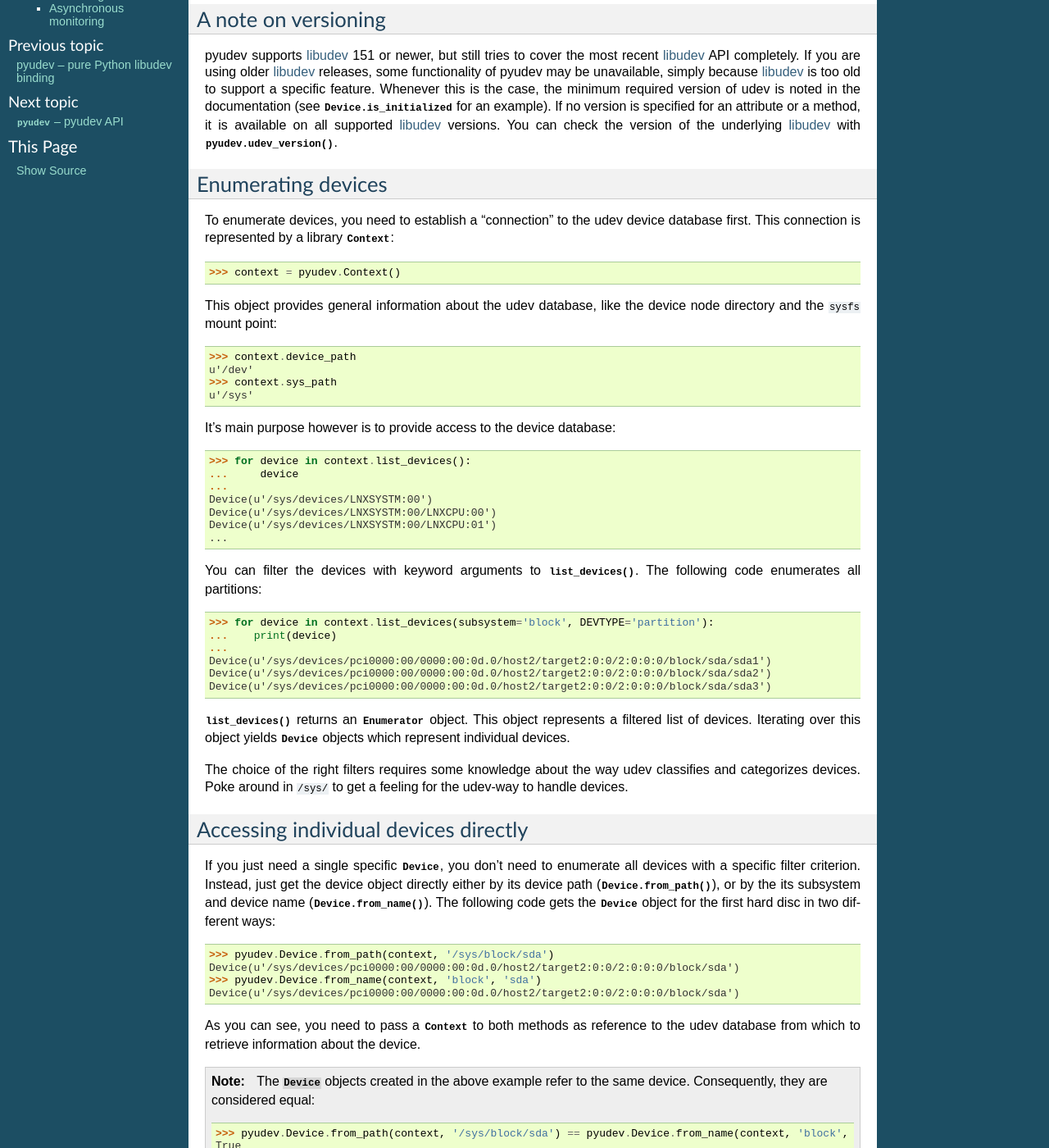
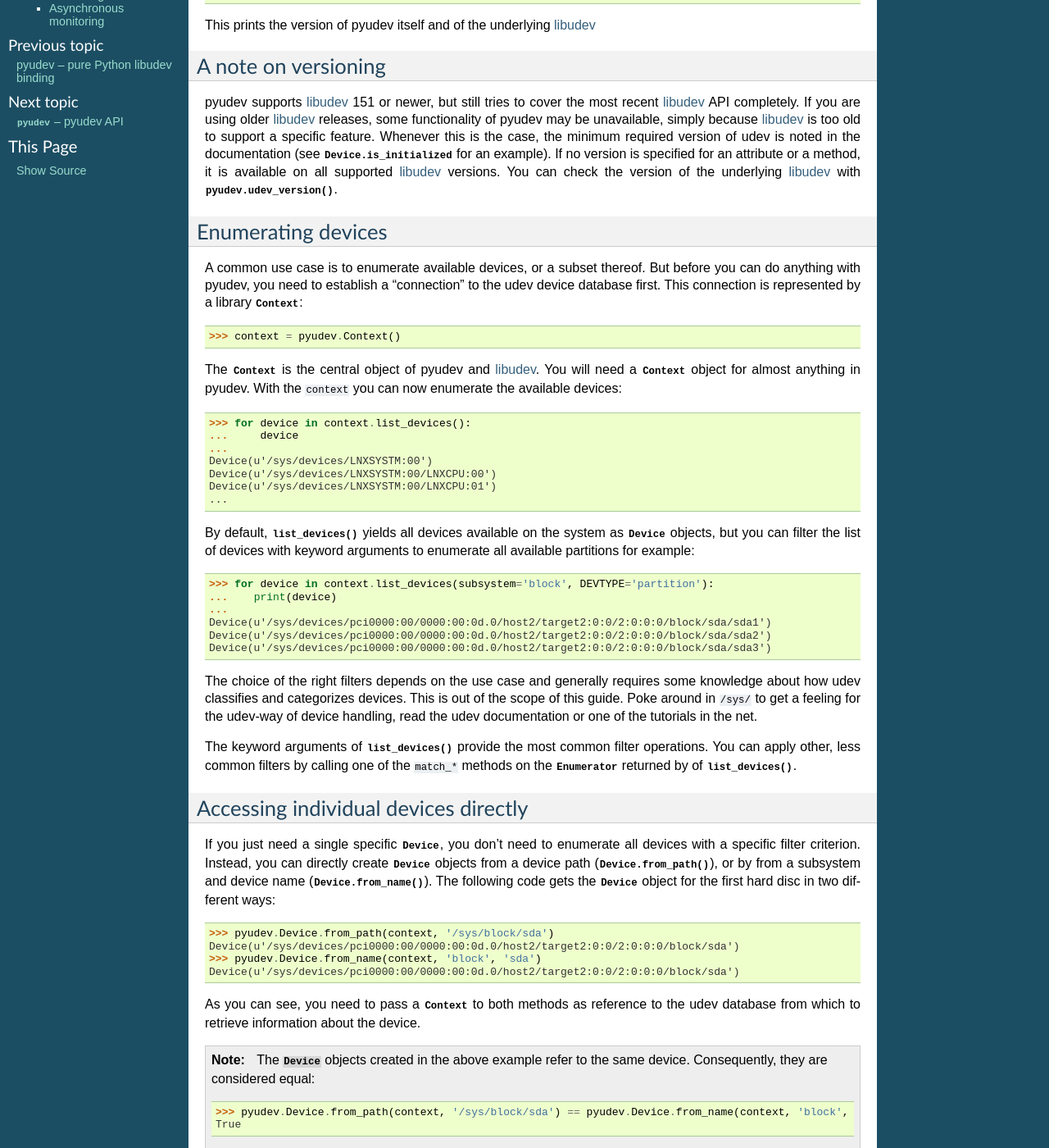
Before and after one commit to pyudev/pyudev, a Sphinx documentation site: the page built from doc/guide.rst, in a window 1280 px wide and 1400 px high, scrolled down 525 px. Shown: the whole window at 82% size. Built offline with Sphinx 7.4.7, drawn with Linux system fonts in a browser that asks for light colours; some of the changed text lies outside the part shown.

Commit message:
Refined and improved explanations in the guide

```diff
--- a/doc/guide.rst
+++ b/doc/guide.rst
@@ -11,12 +11,13 @@
 Installation
 ------------
 
-Before we can start, you need to install pyudev from PyPI_::
+Before we can start, you need to install pyudev from PyPI_, which is as easy
+as::
 
    pip install pyudev
 
-No compiler and no library headers required, because pyudev is implemented in
-pure Python thanks to :mod:`ctypes`.
+Thanks to :mod:`ctypes` pyudev is implemented in pure Python, and no compiler
+and no library headers are required for installation.
 
 
 Getting started
@@ -29,6 +30,8 @@
 u'0.15'
 >>> pyudev.udev_version()
 181
+
+This prints the version of pyudev itself and of the underlying libudev_
 
 
 A note on versioning
@@ -48,20 +51,16 @@
 Enumerating devices
 -------------------
 
-To enumerate devices, you need to establish a "connection" to the udev device
-database first.  This connection is represented by a library :class:`Context`:
+A common use case is to enumerate available devices, or a subset thereof.  But
+before you can do anything with pyudev, you need to establish a "connection" to
+the udev device database first.  This connection is represented by a library
+:class:`Context`:
 
 >>> context = pyudev.Context()
 
-This object provides general information about the udev database, like the
-device node directory and the ``sysfs`` mount point:
-
->>> context.device_path
-u'/dev'
->>> context.sys_path
-u'/sys'
-
-It's main purpose however is to provide access to the device database:
+The :class:`Context` is the central object of pyudev and libudev_.  You will
+need a :class:`Context` object for almost anything in pyudev.  With the
+``context`` you can now enumerate the available devices:
 
 >>> for device in context.list_devices(): # doctest: +ELLIPSIS
 ...     device
@@ -71,8 +70,9 @@
 Device(u'/sys/devices/LNXSYSTM:00/LNXCPU:01')
 ...
 
-You can filter the devices with keyword arguments to
-:meth:`~Context.list_devices()`.  The following code enumerates all partitions:
+By default, :meth:`list_devices()` yields all devices available on the system
+as :class:`Device` objects, but you can filter the list of devices with keyword
+arguments to enumerate all available partitions for example:
 
 >>> for device in context.list_devices(subsystem='block', DEVTYPE='partition'):
 ...    print(device)
@@ -81,22 +81,25 @@
 Device(u'/sys/devices/pci0000:00/0000:00:0d.0/host2/target2:0:0/2:0:0:0/block/sda/sda2')
 Device(u'/sys/devices/pci0000:00/0000:00:0d.0/host2/target2:0:0/2:0:0:0/block/sda/sda3')
 
-:meth:`~Context.list_devices()` returns an :class:`Enumerator` object.  This
-object represents a filtered list of devices.  Iterating over this object
-yields :class:`Device` objects which represent individual devices.
+The choice of the right filters depends on the use case and generally requires
+some knowledge about how udev classifies and categorizes devices.  This is out
+of the scope of this guide.  Poke around in ``/sys/`` to get a feeling for the
+udev-way of device handling, read the udev documentation or one of the
+tutorials in the net.
 
-The choice of the right filters requires some knowledge about the way udev
-classifies and categorizes devices.  Poke around in ``/sys/`` to get a feeling
-for the udev-way to handle devices.
+The keyword arguments of :meth:`list_devices()` provide the most common filter
+operations.  You can apply other, less common filters by calling one of the
+``match_*`` methods on the :class:`Enumerator` returned by of
+:meth:`list_devices()`.
 
 
 Accessing individual devices directly
 -------------------------------------
 
 If you just need a single specific :class:`Device`, you don't need to enumerate
-all devices with a specific filter criterion.  Instead, just get the device
-object directly either by its device path (:meth:`Device.from_path()`), or by
-the its subsystem and device name (:meth:`Device.from_name()`).  The following
+all devices with a specific filter criterion.  Instead, you can directly create
+:class:`Device` objects from a device path (:meth:`Device.from_path()`), or by
+from a subsystem and device name (:meth:`Device.from_name()`).  The following
 code gets the :class:`Device` object for the first hard disc in two different
 ways:
 
@@ -126,12 +129,12 @@
 Querying device information
 ---------------------------
 
-A :class:`Device` has a set of "device properties" (not to be confused with
-Python properties as created by :func:`property()`) that describe the
-capabilities and features of this device as well as its relationship to other
-devices.
+As you've seen, :class:`Device` represents a device in the udev database.  Each
+such device as a set of "device properties" (not to be confused with Python
+properties as created by :func:`property()`!) that describe the capabilities
+and features of this device as well as its relationship to other devices.
 
-Common device properties are available as properties of a :class:`Device`
+Common device properties are also available as properties of a :class:`Device`
 object.  For instance, you can directly query the :attr:`device_node` and the
 :attr:`device_type` of block devices:
 
@@ -196,11 +199,11 @@
 Examing the device hierarchy
 ----------------------------
 
-Udev stores devices in a tree-like structure, where many devices have a
+A :class:`Device` is part of a device hierarchy, and can have a
 :attr:`~Device.parent` device that more or less resembles the physical
 relationship between devices.  For instance, the :attr:`~Device.parent` of
-partition devices is the :class:`Device` object that represents the disc these
-partitions are located on:
+partition devices is a :class:`Device` object that represents the disc the
+partition is located on:
 
 >>> for device in context.list_devices(subsystem='block', DEVTYPE='partition'):
 ...    print('{0} is located on {1}'.format(device.device_node, device.parent.device_node))
@@ -271,16 +274,21 @@
 Eventually, you can receive events from the monitor.  As you can see, a
 :class:`Monitor` is iterable and synchronously yields occurred events.  If you
 iterate over a :class:`Monitor`, you will synchronously receive events in an
-endless loop, until you raise an exception, or ``break`` the loop.  While this
-is sufficient for quick and dirty scripts, typically more sophisticated control
-of monitoring is required.
+endless loop, until you raise an exception, or ``break`` the loop.
+
+This is the quick and dirty way of monitoring, suitable for small scripts or
+quick experiments.  In most cases however, simply iterating over the monitor is
+not sufficient, because it blocks the main thread, and can only be stopped if
+an event occurs (otherwise the loop is not entered and you have no chance to
+``break`` it).
 
 
 Asynchronous monitoring
 ~~~~~~~~~~~~~~~~~~~~~~~
 
-For this purpose, pyudev provides asynchronous monitoring with
-:class:`MonitorObserver`:
+For such use cases, pyudev provides asynchronous monitoring with
+:class:`MonitorObserver`.  You can use it to log added and removed mountable
+filesystems to a file, for example:
 
 >>> monitor = pyudev.Monitor.from_netlink(context)
 >>> monitor.filter_by('block')
@@ -292,8 +300,9 @@
 >>> observer = pyudev.MonitorObserver(monitor, log_event)
 >>> observer.start()
 
-Once the ``observer`` is started, the ``log_event()`` is invoked asynchronously
-for every event emitted by the ``monitor``.
+The ``observer`` gets an event handler (``log_event()`` in this case) which is
+asynchronously invoked on every event emitted by the underlying ``monitor``
+after the observer has been started using :meth:`~threading.Thread.start()`.
 
 .. warning::
 
@@ -301,11 +310,15 @@
    ``observer`` was created.  Be sure to protect access to shared resource
    properly when you access them from the callback (e.g. by locking).
 
-You can stop :class:`MonitorObserver` objects again, if you don't need them any
-longer:
+The ``observer`` can be stopped at any moment using :meth:`~MonitorObserver.stop()``:
 
 >>> observer.stop()
->>> observer.join()
+
+.. warning::
+
+   Do *not* call :meth:`~MonitorObserver.stop()` from the event handler,
+   neither directly nor indirectly.  Use :meth:`~MonitorObserver.send_stop()`
+   if you need to stop monitoring from inside the event handler.
 
 
 .. _pypi: https://pypi.python.org/pypi/pyudev
```
